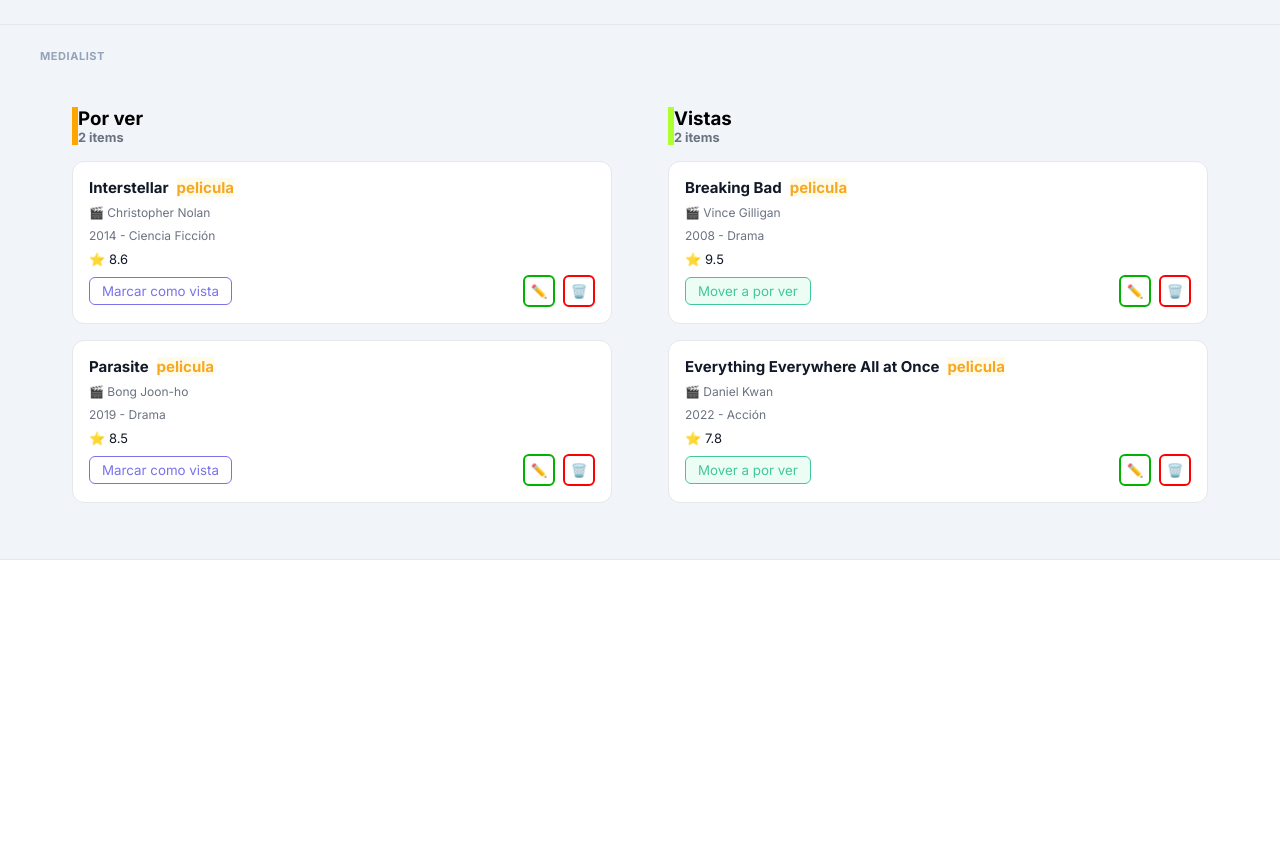
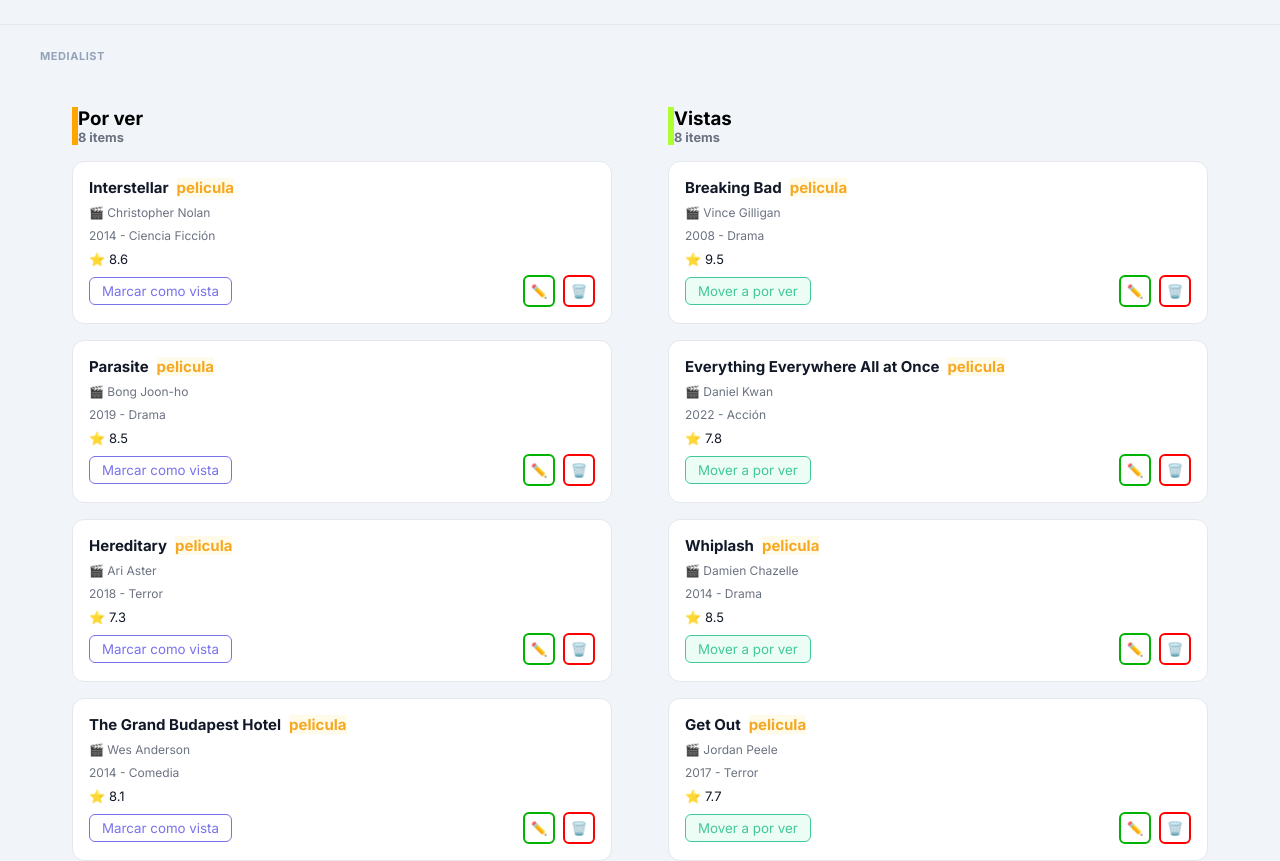
Before and after one commit to JoaquinIVL95/tp1_PWA_2026_unco, a React (Vite) app: page / in a window 1280 px wide. Shown: the part 1022-1883 px from the top of the page. Before the commit the page ends 1582 px from the top, so only its background shows below. Built offline with nearby package versions, Linux system fonts and the light colour scheme.

Commit message:
medialist funciona con seeddata

```diff
--- a/src/components/MediaList/MediaList.jsx
+++ b/src/components/MediaList/MediaList.jsx
@@ -1,10 +1,10 @@
 import styles from "./MediaList.module.css";
 import MediaCard from "../MediaCard/MediaCard";
 
-function MediaList({peliculas}) {
+function MediaList({item}) {
 
-  const noVistas = peliculas.filter(p => !p.visto);
-  const vistas = peliculas.filter(p => p.visto);
+  const noVistas = item.filter(p => !p.visto);
+  const vistas = item.filter(p => p.visto);
 
   return (
     <div className={styles.display}>
--- a/src/components/MediaList/MediaList.module.css
+++ b/src/components/MediaList/MediaList.module.css
@@ -29,6 +29,8 @@
     font-size:80%;
     font-weight: bold;
     color: var(--fg-muted);
+    display: flex;
+    flex-direction: row;
 
 }
 
--- a/src/pages/Testing/Testing.jsx
+++ b/src/pages/Testing/Testing.jsx
@@ -9,48 +9,7 @@
 import MediaForm from '../../components/MediaForm/MediaForm'
 import MediaCard from '../../components/MediaCard/MediaCard'
 import MediaList from '../../components/MediaList/MediaList'
-const peliculas =  [
-    {
-      id: 1,
-      titulo: "Interstellar",
-      director: "Christopher Nolan",
-      anio: 2014,
-      genero: "Ciencia Ficción",
-      rating: 8.6,
-      tipo: "pelicula",
-      visto: false,
-    },
-    {
-      id: 2,
-      titulo: "Parasite",
-      director: "Bong Joon-ho",
-      anio: 2019,
-      genero: "Drama",
-      rating: 8.5,
-      tipo: "pelicula",
-      visto: false,
-    },
-    {
-      id: 9,
-      titulo: "Breaking Bad",
-      director: "Vince Gilligan",
-      anio: 2008,
-      genero: "Drama",
-      rating: 9.5,
-      tipo: "pelicula",
-      visto: true,
-    },
-    {
-      id: 10,
-      titulo: "Everything Everywhere All at Once",
-      director: "Daniel Kwan",
-      anio: 2022,
-      genero: "Acción",
-      rating: 7.8,
-      tipo: "pelicula",
-      visto: true,
-    },
-  ];
+
 
 export default function Testing() {
   const [items] = useState(seedData)
@@ -58,6 +17,9 @@
   const [genero, setGenero] = useState('Todos')
   const [tipo, setTipo] = useState('todos')
   const [mostrarForm, setMostrarForm] = useState(false)
+  console.log(seedData);
+  console.log(items);
+  console.log(items[1]);
 
   const section = {
     padding: '24px 40px',
@@ -137,14 +99,14 @@
       <div style={section}>
         <span style={label}>MediaCard</span>
         <div style={{ maxWidth: '400px' }}>
-          <MediaCard item={seedData[0]} />
+                    <MediaCard item={seedData[0]} />
         </div>
       </div>
 
       {/* MEDIA LIST */}
       <div style={section}>
         <span style={label}>MediaList</span>
-        <MediaList peliculas={peliculas} />
+        <MediaList item={seedData} />
       </div>
 
     </div>
```
